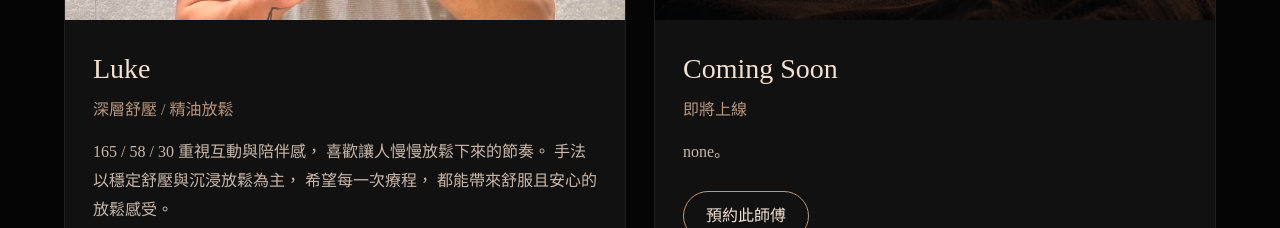
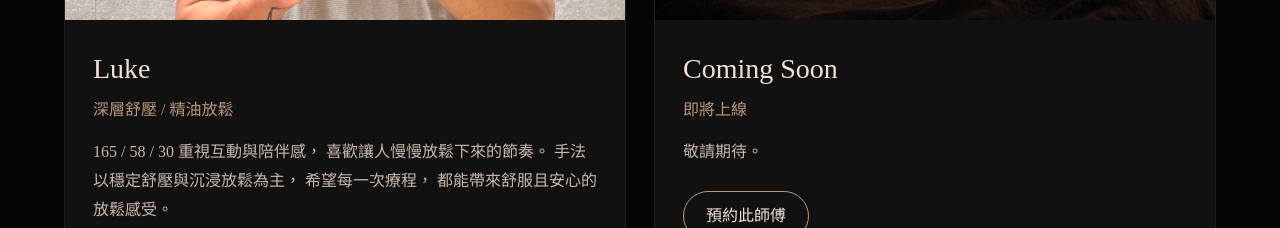
Before and after one commit to profoundroomkh/profound-room, a Next.js app: page / in a window 1280 px wide. Shown: the part 2780-3008 px from the top of the page. Built offline with nearby package versions, Linux system fonts and the light colour scheme.

Commit message:
Update page.js

```diff
--- a/app/page.js
+++ b/app/page.js
@@ -40,15 +40,16 @@ useEffect(() => {
       "/images/therapist-luke-3.jpg",
     ],
   },
+
   {
     name: "Coming Soon",
     specialty: "即將上線",
-    intro: "none。",
+    intro: "敬請期待。",
     images: [
       "/images/therapist-none.jpg",
     ],
   },
-];
+]
 
 return (
   <>
```
